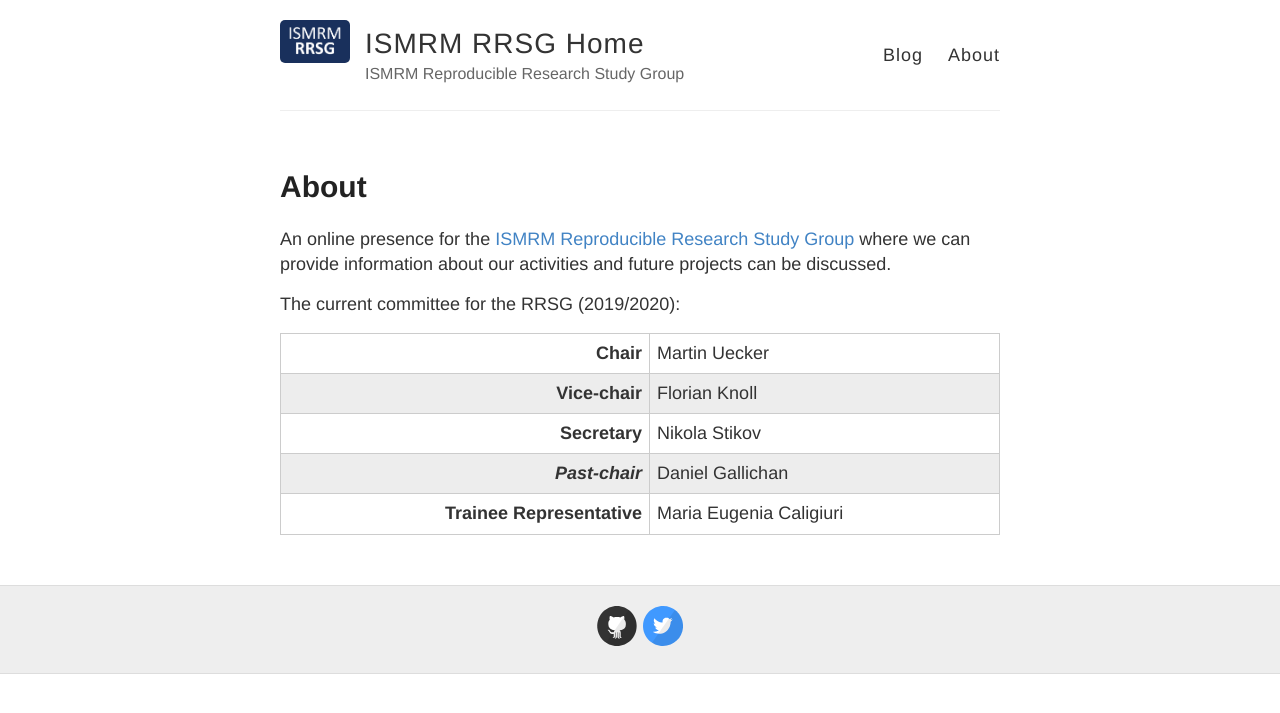
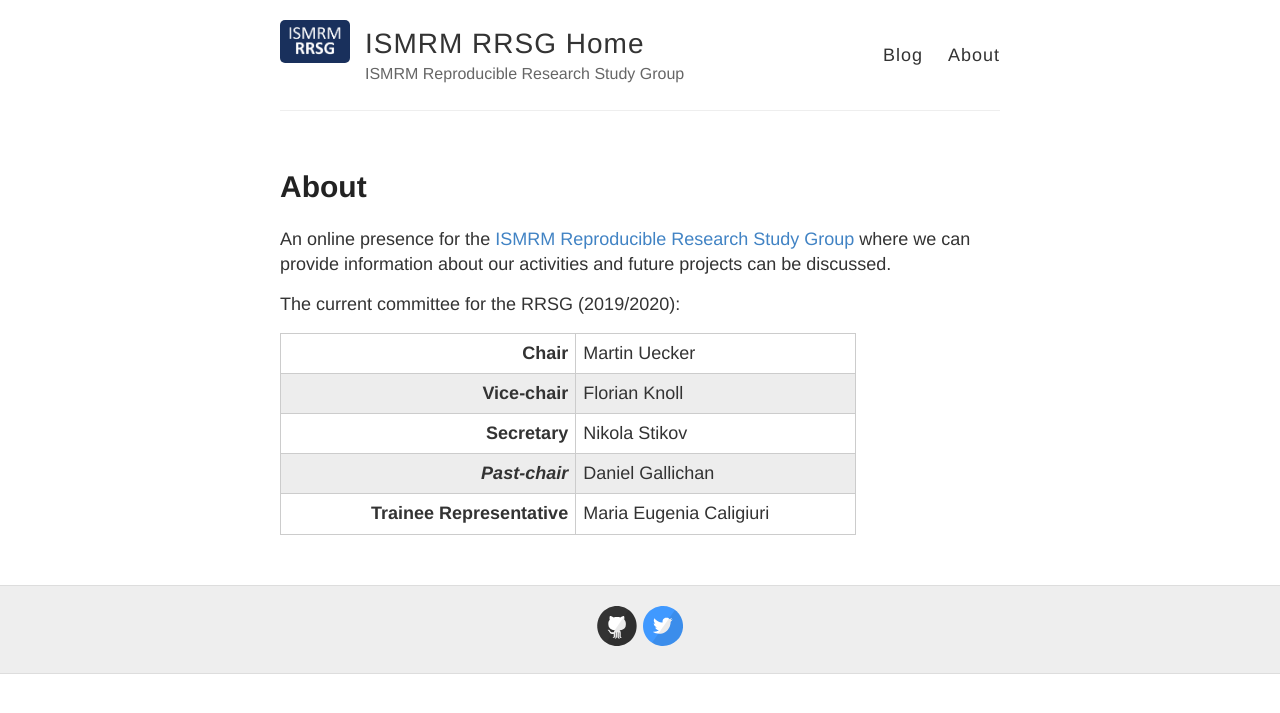
Before and after one commit to ISMRM/rrsg, a Jekyll site: the page built from about.md, in a window 1280 px wide. Shown: the top 713 px of the page. Built offline with Jekyll 4.4.1, drawn with Linux system fonts in a browser that asks for light colours; comment, search, counter and statistics services are not loaded.

Commit message:
Update about.md

```diff
--- a/about.md
+++ b/about.md
@@ -8,7 +8,7 @@ An online presence for the [ISMRM Reproducible Research Study Group](https://www
 
 The current committee for the RRSG (2019/2020):
 
-<table class="TFtable">
+<table class="TFtable" style="width:80%">
   <tr><td align="right"><strong> Chair </strong></td><td> Martin Uecker </td></tr>
   <tr><td align="right"><strong> Vice-chair </strong></td><td> Florian Knoll </td></tr>
   <tr><td align="right"><strong> Secretary </strong></td><td> Nikola Stikov </td></tr>
```
